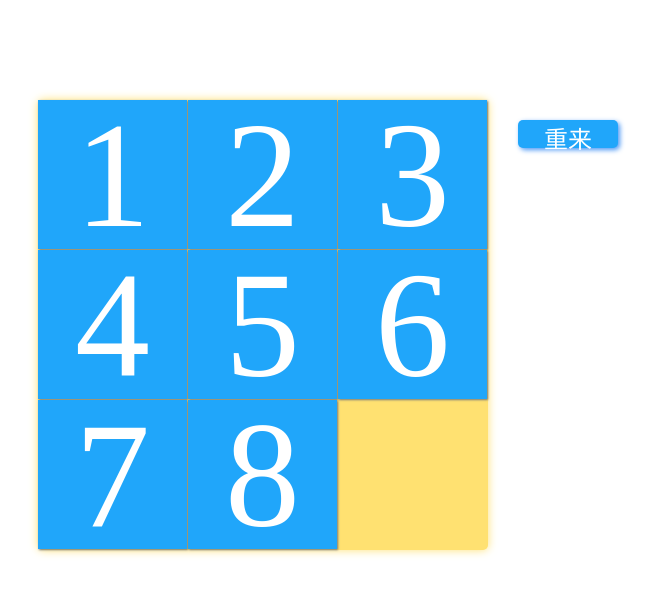
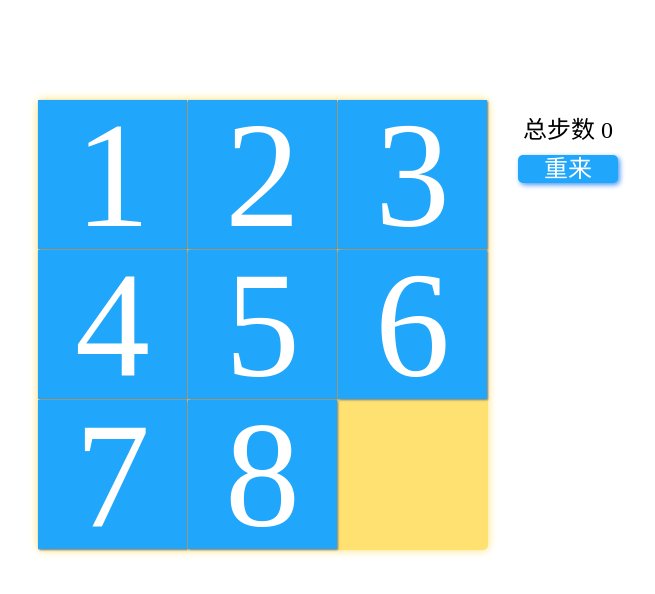
Before and after one commit to ladyrick/puzzle, a plain HTML site: page index.html in a window 1280 px wide. Shown: the whole page, without its empty margins (307-962 px from the left). Drawn offline with Linux system fonts and the light colour scheme.

Commit message:
改了开始的界面

```diff
--- a/index.html
+++ b/index.html
@@ -22,7 +22,7 @@
         <div id="d8" onclick="move(8)"> 8</div>
     </div>
     <div id="control">
-        <p id="counter"></p>
+        <p id="counter">总步数  0</p>
         <p id="reset" onclick="reset()">重来</p>
     </div>
 </div>
--- a/puzzle.css
+++ b/puzzle.css
@@ -60,6 +60,7 @@ body {
 #reset {
     margin-top: 10px;
     display: inline-block;
+    line-height:28px;
     font-size: 24px;
     width: 100px;
     height: 28px;
@@ -68,7 +69,7 @@ body {
     border-radius: 5px;
     box-shadow: 2px 2px 5px #4c98f5;
     text-align: center;
-    cursor: pointer;
+    cursor:pointer;
 }
 
 #message {
```
